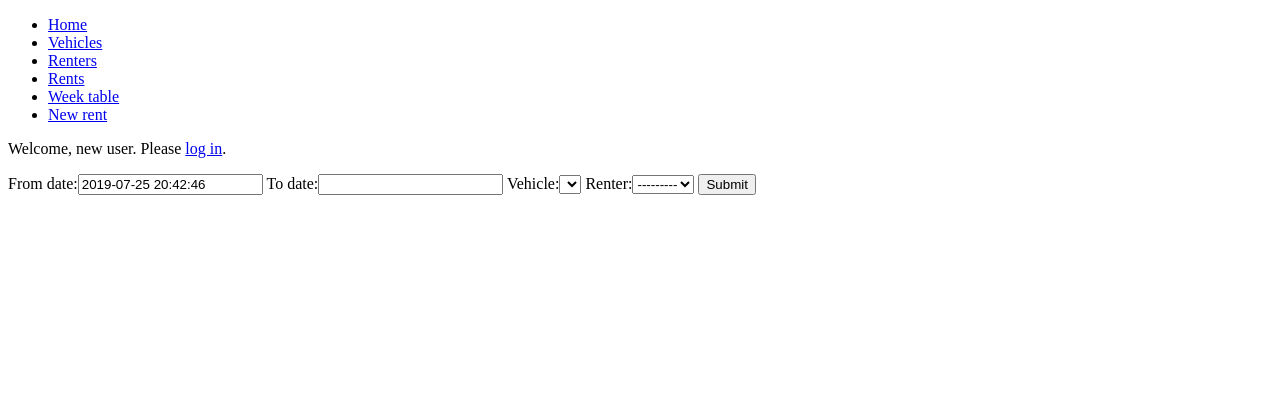
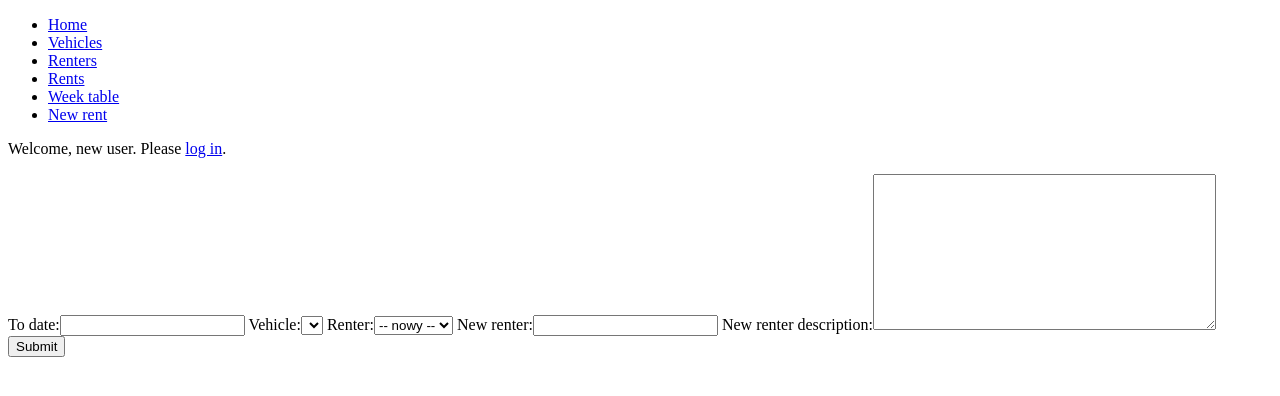
Before and after one commit to Delor4/Fleet_mng, a Django app: page /rent_form/ in a window 1280 px wide. Shown: the top 396 px of the page. Run offline with Django 3.2, Linux system fonts and the light colour scheme; data that the repository does not hold is empty.

Commit message:
Rent form ...

```diff
--- a/fleet_mng/templates/fleet_mng/rent_form.html
+++ b/fleet_mng/templates/fleet_mng/rent_form.html
@@ -5,4 +5,26 @@
     {{ form }}
     <input type="submit" value="Submit">
 </form>
+<script>
+    jQuery(document).ready(function($){
+    $('select[name=renter]').change(function () {
+    // hide all optional elements
+    $('#id_new_renter').hide();
+    $('label[for=id_new_renter]').hide()
+    $('#id_new_renter_description').hide();
+    $('label[for=id_new_renter_description]').hide()
+
+    $("select[name=renter] option:selected").each(function () {
+        var value = $(this).val();
+        if(value == 0) {
+            $('#id_new_renter').show();
+            $('label[for=id_new_renter]').show()
+            $('#id_new_renter_description').show();
+            $('label[for=id_new_renter_description]').show()
+        }
+
+    });
+});
+});
+</script>
 {% endblock %}
--- a/fleet_mng/views.py
+++ b/fleet_mng/views.py
@@ -94,10 +94,17 @@ def show_week(request):
                    'rents_table': tabl})
 
 
-class RentForm(forms.ModelForm):
-    class Meta:
-        model = Rent
-        fields = ('from_date', 'to_date', 'vehicle', 'renter')
+class RentForm(forms.Form):
+    to_date = forms.DateField()
+    vehicle = forms.ChoiceField()
+    renter = forms.ChoiceField()
+
+    new_renter = forms.CharField(max_length=191, required=False)
+    new_renter_description = forms.CharField(
+        max_length=2000,
+        widget=forms.Textarea(),
+        required=False
+    )
 
     def __init__(self, *args, **kwargs):
         search_str = kwargs.pop('search_str', None)
@@ -108,20 +115,29 @@ class RentForm(forms.ModelForm):
         self.fields['vehicle'].initial = search_str
         self.fields['vehicle'].choices = [(x.id, x) for x in v]
 
+        self.fields['renter'].choices = [(0, '-- nowy --')]
+        self.fields['renter'].choices.extend([(x.id, x) for x in Renter.objects.all()])
+
+    def clean(self):
+        cleaned_data = super(RentForm, self).clean()
+        to_date = cleaned_data.get('to_date')
+        vehicle = cleaned_data.get('vehicle')
+        renter = cleaned_data.get('renter')
+
+        new_renter = cleaned_data.get('new_renter')
+        new_renter_description = cleaned_data.get('new_renter_description')
+        if not renter and (new_renter == '' or not new_renter):
+            raise forms.ValidationError('You have to select or make new renter!')
+
 
 def show_rent_form(request):
-    # if this is a POST request we need to process the form data
     if request.method == 'POST':
-        # create a form instance and populate it with data from the request:
         form = RentForm(request.POST)
-        # check whether it's valid:
         if form.is_valid():
             # process the data in form.cleaned_data as required
             # ...
             # redirect to a new URL:
             return HttpResponseRedirect('/')
-
-    # if a GET (or any other method) we'll create a blank form
     else:
         form = RentForm()
 
```
